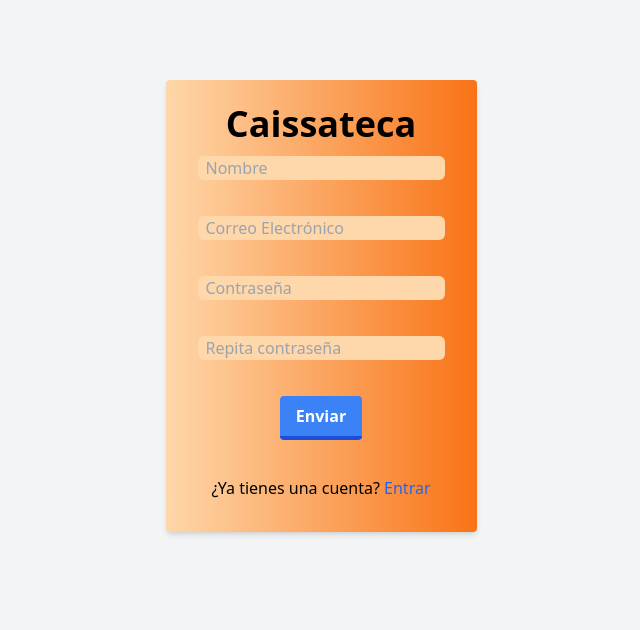
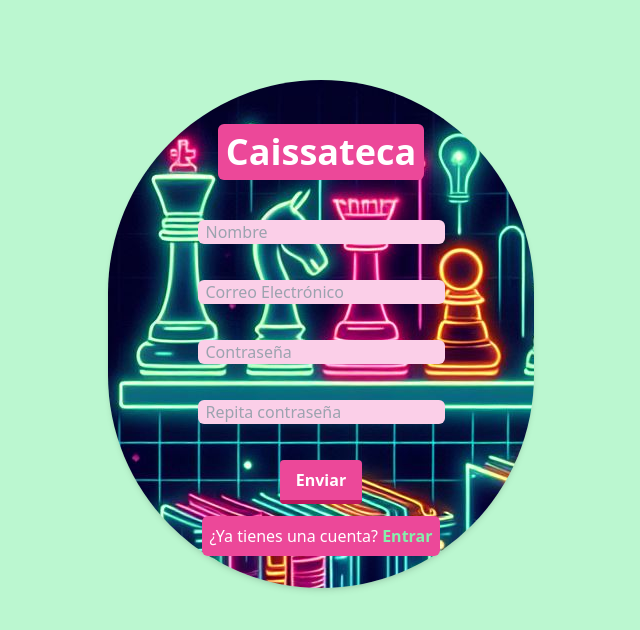
Before and after one commit to JuanMaAl/caissateca, a React (Vite) app: page /signup in a window 1280 px wide. Shown: the top 630 px of the page, without its empty margins (319-959 px from the left). Built offline with nearby package versions, Linux system fonts and the light colour scheme.

Commit message:
Estilos páginas de Entrada y Registro

```diff
--- a/index.html
+++ b/index.html
@@ -6,8 +6,8 @@
     <meta name="viewport" content="width=device-width, initial-scale=1.0" />
     <title>Vite + React</title>
   </head>
-  <body class="bg-gray-100 h-screen">
-    <div id="root"></div>
+  <body class="bg-green-200 h-screen">
+    <div id="root" class="h-full"></div>
     <script type="module" src="/src/main.jsx"></script>
   </body>
 </html>
--- a/src/App.jsx
+++ b/src/App.jsx
@@ -18,7 +18,7 @@ useEffect(()=>{
 }, [])
 
   return (
-    <div>
+    <div className=" h-2/3">
       <Routes>
         <Route path={'/signup'} element={<SignUp />} />
         <Route path={'/'} element={<Login setToken={setToken} />} />
--- a/src/components/BasicInput.jsx
+++ b/src/components/BasicInput.jsx
@@ -8,7 +8,7 @@ const BasicInput = (props) => {
     name={props.name}
     type={props.type}
     onChange={props.onChange}
-    className="px-2 bg-orange-200 rounded-md"
+    className="px-2 bg-pink-200 rounded-md text-white focus:placeholder-pink-400"
     />
   )
 }
--- a/src/components/FormLogin.jsx
+++ b/src/components/FormLogin.jsx
@@ -42,25 +42,28 @@ const FormLogin = ({setToken}) => {
          }}
 
     return (
-    <form onSubmit={handleSubmit} className="bg-gradient-to-r from-orange-200 to-orange-500 shadow-md rounded px-8 pt-6 pb-8 mb-4 ">
+      <form onSubmit={handleSubmit} className="bg-hero shadow-md rounded-full px-8 pt-6 pb-8 mb-4 w-1/3 align-middle">
+        <div className="grid justify-items-center space-y-20 pt-5">
+        <h1 className="text-4xl font-bold text-white bg-pink-500 rounded-md p-2">Caissateca</h1>
           <div className="grid justify-items-center space-y-3">
-    <h1 className="text-4xl font-bold">Caissateca</h1>
             <BasicInput placeholder={"Correo Electrónico"} name={"email"} onChange={handleChange} />
             <br />
             <BasicInput placeholder={"Contraseña"} name={"password"} type={"password"} onChange={handleChange} />
             <br />
             <div className="grid justify-items-center">
               <BasicButton type={"Submit"} text={"Entrar"}
-      className={"bg-green-500 hover:bg-green-400 text-white font-bold py-2 px-4 border-b-4 border-green-700 hover:border-green-500 content-center"}
+              className={"bg-pink-500 hover:bg-pink-400 text-white font-bold py-2 px-4 border-b-4 border-pink-700 hover:border-pink-500 rounded"}
               />
             </div>
             <br />
-    <p>
+            <p className="text-white bg-pink-500 rounded-md p-2">
               ¿No tienes una cuenta? <Link to='/SignUp'
-      className="font-medium text-blue-600 dark:text-blue-500 hover:underline">
+              className="font-bold text-green-300 dark:text-green-500 hover:underline">
                 Nueva Cuenta
               </Link>
             </p>
+          </div>
+
         </div>
       </form>
     )
--- a/src/components/FormSignUp.jsx
+++ b/src/components/FormSignUp.jsx
@@ -45,9 +45,10 @@ const FormLogin = () => {
       }
 
   return (
-    <form onSubmit={handleSubmit} className="bg-gradient-to-r from-orange-200 to-orange-500 shadow-md rounded px-8 pt-6 pb-8 mb-4 ">
+    <form onSubmit={handleSubmit} className="bg-hero shadow-md rounded-full px-8 pt-6 pb-8 mb-4 w-2/6">
+      <div className="grid justify-items-center space-y-10 pt-5">
+        <h2 className="text-4xl font-bold text-white bg-pink-500 rounded-md p-2">Caissateca</h2>
         <div className="grid justify-items-center space-y-3">
-    <h1 className="text-4xl font-bold">Caissateca</h1>
           <BasicInput placeholder={"Nombre"} name={"name"} onChange={handleChange} />
           <br />
           <BasicInput placeholder={"Correo Electrónico"} name={"email"} onChange={handleChange} />
@@ -58,16 +59,17 @@ const FormLogin = () => {
           <br />
           <div className="grid justify-items-center">
             <BasicButton type={"Submit"} text={"Enviar"}
-        className={"bg-blue-500 hover:bg-blue-400 text-white font-bold py-2 px-4 border-b-4 border-blue-700 hover:border-blue-500 rounded"}
+            className={"bg-pink-500 hover:bg-pink-400 text-white font-bold py-2 px-4 border-b-4 border-pink-700 hover:border-pink-500 rounded"}
             />
           </div>
-       <br />
-    <p>
+          <p className="text-white bg-pink-500 rounded-md p-2">
             ¿Ya tienes una cuenta? <Link to='/'
-      className="font-medium text-blue-600 dark:text-blue-500 hover:underline">
+            className="font-bold text-green-300 dark:text-green-500 hover:underline">
               Entrar
             </Link>
           </p>
+        </div>
+
       </div>
     </form>
   )
--- /dev/null
+++ b/src/components/Header.jsx
@@ -0,0 +1,25 @@
+import React from 'react'
+import {useNavigate} from 'react-router-dom'
+import BasicButton from '../components/BasicButton'
+
+const Header = ({token}) => {
+
+    let navigate = useNavigate()
+
+    function handleLogout() {
+      sessionStorage.removeItem('token')
+      navigate('/')
+    }
+
+
+  return (
+    <header className="flex justify-end bg-purple-400 w-full pe-10 space-x-3">
+      <h3 className="text-3xl text-white">{token.user.user_metadata.name}</h3>
+      <BasicButton type={"Button"} text={"Salir"} onClick={handleLogout}
+      className={"bg-red-500 hover:bg-red-400 text-white font-bold py-2 px-4 border-b-4 border-red-700 hover:border-red-500 rounded"}
+      />
+    </header>
+  )
+}
+
+export default Header
--- a/src/pages/Homepage.jsx
+++ b/src/pages/Homepage.jsx
@@ -1,22 +1,13 @@
 import React from 'react'
-import {useNavigate} from 'react-router-dom'
-import BasicButton from '../components/BasicButton'
+import Header from '../components/Header'
 
 const Homepage = ({token}) => {
 
-  let navigate = useNavigate()
-
-  function handleLogout() {
-    sessionStorage.removeItem('token')
-    navigate('/')
-  }
 
   return (
     <div className="grid justify-items-center">
-      <h3 className="text-4xl">Bienvenido, {token.user.user_metadata.name}</h3>
-      <BasicButton type={"Button"} text={"Salir"} onClick={handleLogout}
-      className={"bg-red-500 hover:bg-red-400 text-white font-bold py-2 px-4 border-b-4 border-red-700 hover:border-red-500 rounded"}
-      />
+      <Header token={token}/>
+
     </div>
   )
 }
--- a/src/pages/Login.jsx
+++ b/src/pages/Login.jsx
@@ -4,7 +4,7 @@ import FormLogin from '../components/FormLogin'
 const Login = ({setToken}) => {
 
   return (
-    <div className="grid justify-items-center pt-20">
+    <div className="grid justify-items-center pt-20 h-full">
 
       <FormLogin setToken={setToken}/>
 
--- a/src/pages/SignUp.jsx
+++ b/src/pages/SignUp.jsx
@@ -5,7 +5,7 @@ import FormSignUp from '../components/FormSignUp'
 const SignUp = () => {
 
   return (
-    <div className="grid justify-items-center pt-20">
+    <div className="grid justify-items-center pt-20 h-full">
       <FormSignUp />
     </div>
   )
--- a/tailwind.config.js
+++ b/tailwind.config.js
@@ -5,7 +5,11 @@ export default {
     "./src/**/*.{js,ts,jsx,tsx}"
   ],
   theme: {
-    extend: {},
+    extend: {
+      backgroundImage: {
+        'hero': "url('./src/assets/Bg-login.jpg')",
+      },
+    },
   },
   plugins: [],
 }
```
Also changed, not shown: src/assets/Bg-login.jpg (added). Lines whose indentation alone changed are shown as unchanged.
